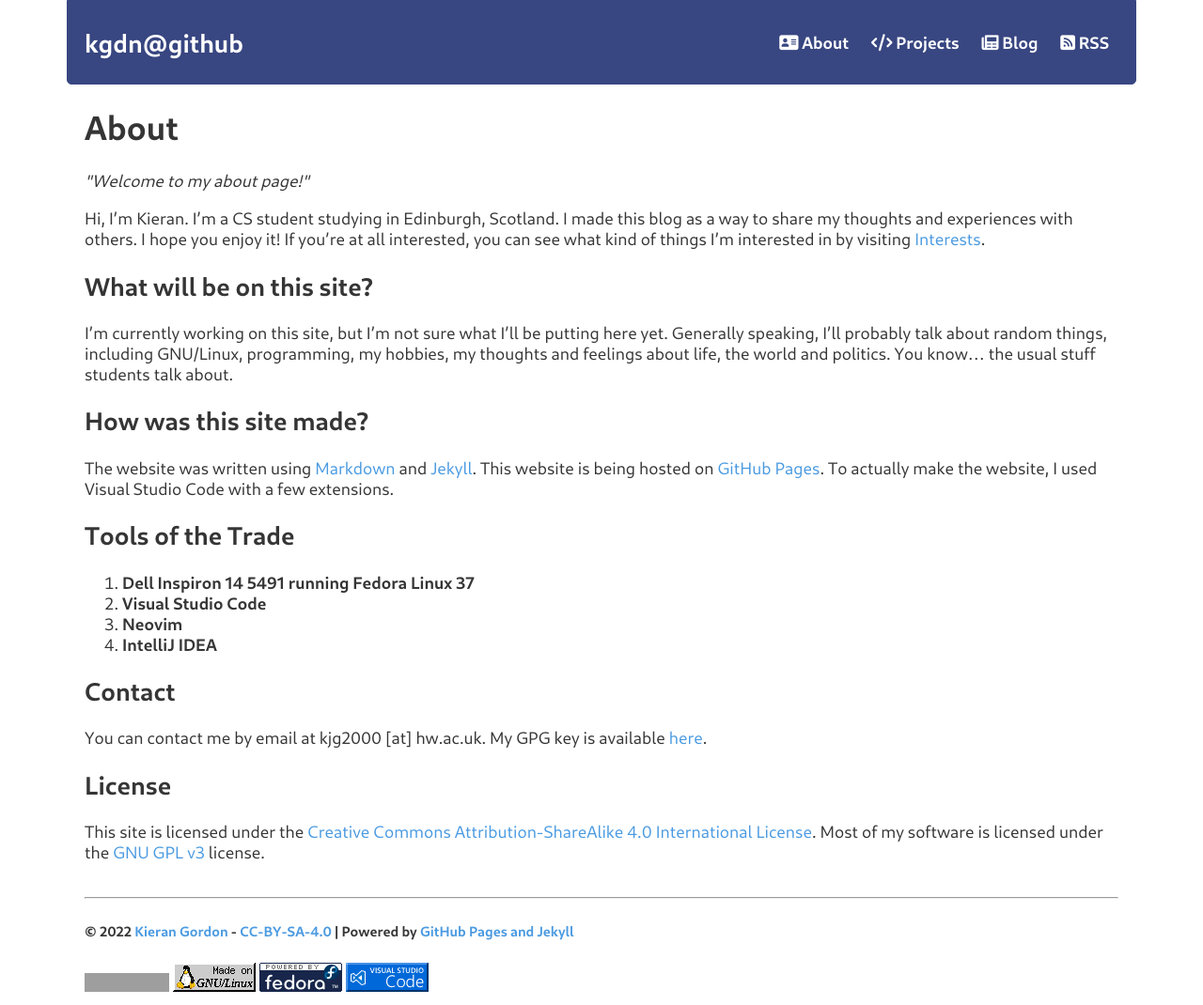
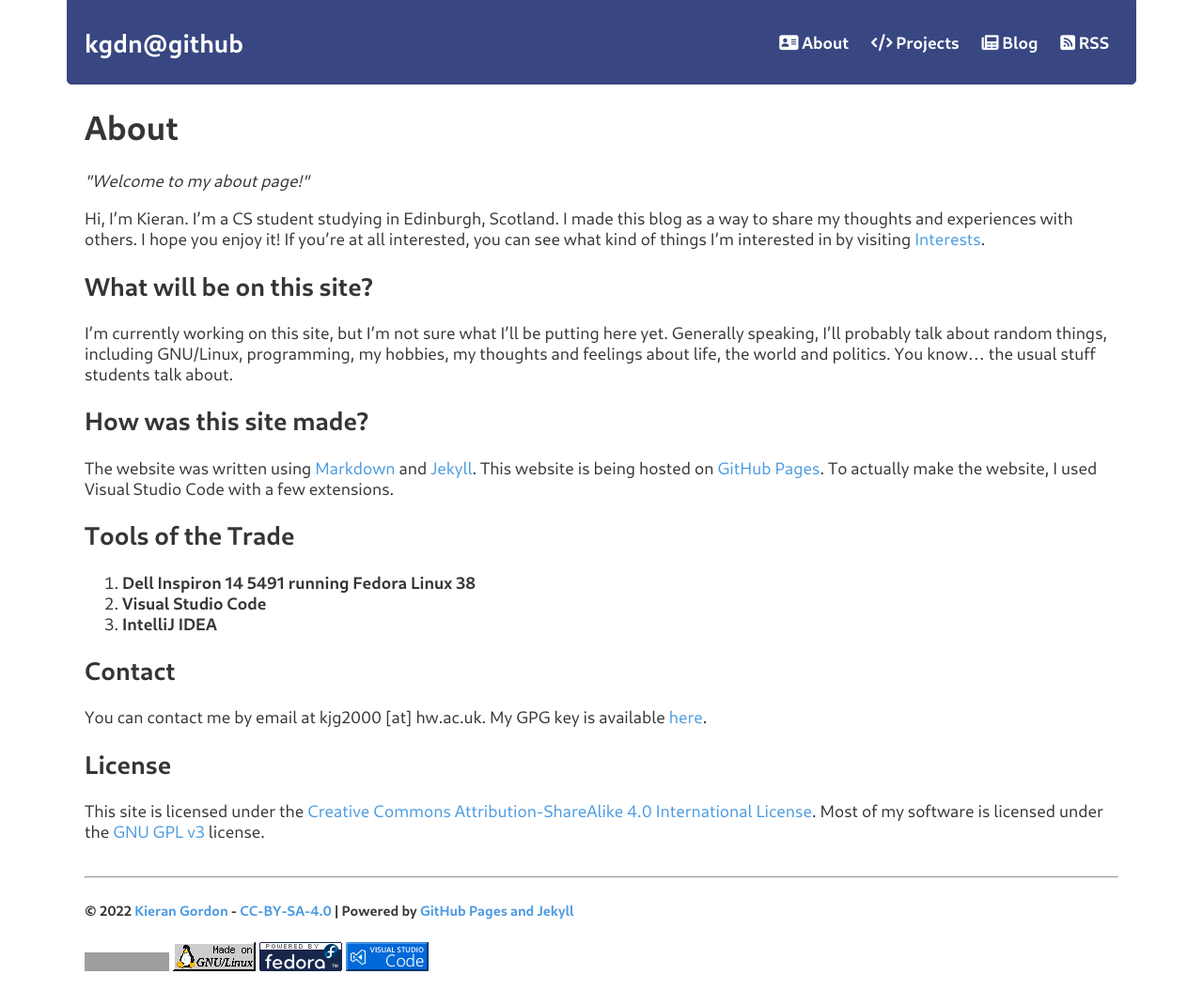
Before and after one commit to kgdn/kgdn.github.io, a Jekyll site: the page built from about.md, in a window 1280 px wide. Shown: the whole page at 94% size. Built offline with Jekyll 4.4.1, drawn with Linux system fonts in a browser that asks for light colours; after the commit the page ends 1048 px from its top, so only the background shows below that; grey boxes are pictures that could not be loaded.

Commit message:
Bump Fedora version

```diff
--- a/about.md
+++ b/about.md
@@ -16,10 +16,9 @@ The website was written using [Markdown](https://en.wikipedia.org/wiki/Markdown)
 
 ## Tools of the Trade
 
-1. **Dell Inspiron 14 5491** **running Fedora Linux 37**
+1. **Dell Inspiron 14 5491** **running Fedora Linux 38**
 2. **Visual Studio Code**
-3. **Neovim**
-4. **IntelliJ IDEA**
+3. **IntelliJ IDEA**
 
 ## Contact
 
```
